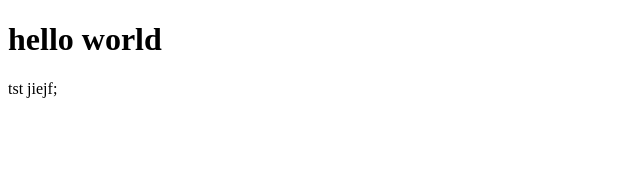
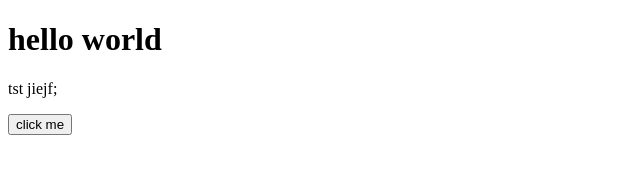
Before and after one commit to PeiJun2402/gitTestSecond, a plain HTML site: page index.html in a window 1280 px wide. Shown: the whole page, without its empty margins (0-640 px from the left). Drawn offline with Linux system fonts and the light colour scheme.

Commit message:
test ui git

```diff
--- a/index.html
+++ b/index.html
@@ -10,5 +10,8 @@
         <h1>hello world</h1>
         <p>tst jiejf;</p>
     </div>
+    <div class="btn">
+        <button>click me</button>
+    </div>
 </body>
 </html>
```
